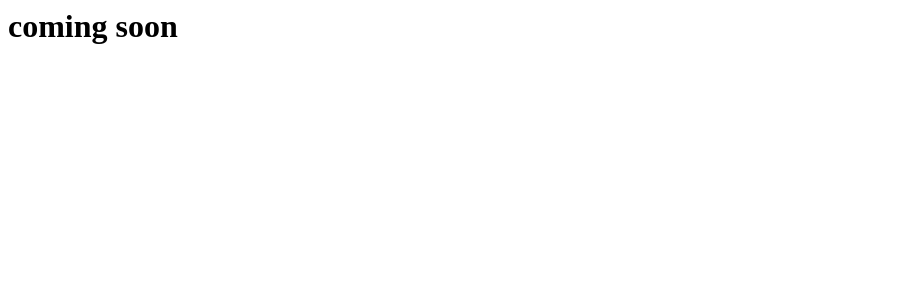
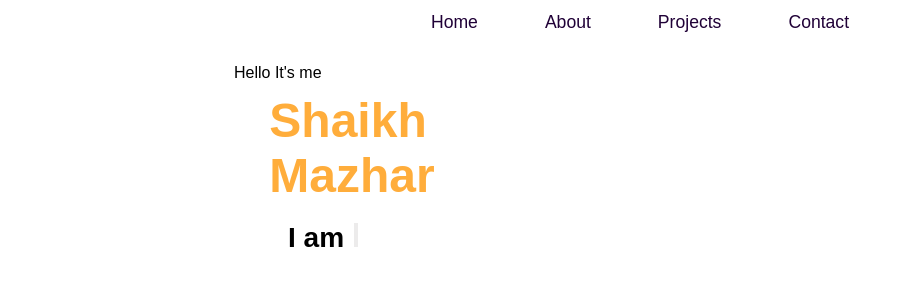
Before and after one commit to mujju-0/mujju-0.github.io, a plain HTML site: page index.html in a window 1280 px wide. Shown: the whole page, without its empty margins (0-903 px from the left). Drawn offline with Linux system fonts and the light colour scheme.

Commit message:
Update index.html

```diff
--- a/index.html
+++ b/index.html
@@ -1 +1,39 @@
-<h1>coming soon</h1>
+<!DOCTYPE html>
+<html lang="en">
+<head>
+    <meta charset="UTF-8">
+    <meta name="viewport" content="width=device-width, initial-scale=1.0">
+    <title>Mazhar - Portfolio</title>
+    <link rel="stylesheet" href="Style/style.css">
+</head>
+<body>
+
+    <header>
+        <nav class="navbar">
+            <ul>
+              <li><a href="#">Home</a></li>
+              <li><a href="#">About</a></li>
+              <li><a href="#">Projects</a></li>
+              <li><a href="#">Contact</a></li>
+            </ul>
+          </nav>
+    </header>
+
+    <main>
+        <section id="name">
+            <div>
+                <p>Hello It's me</p>
+                <h1>Shaikh <br> Mazhar</h1>
+            </div>
+            <div>
+                <h3>I am <span id="typed-text" ><span id="cursor"></span></span> </h3>
+            </div>
+        </section>
+
+    </main>
+    <footer></footer>
+
+
+    <script src="Script/script.js"></script>
+</body>
+</html>
```
